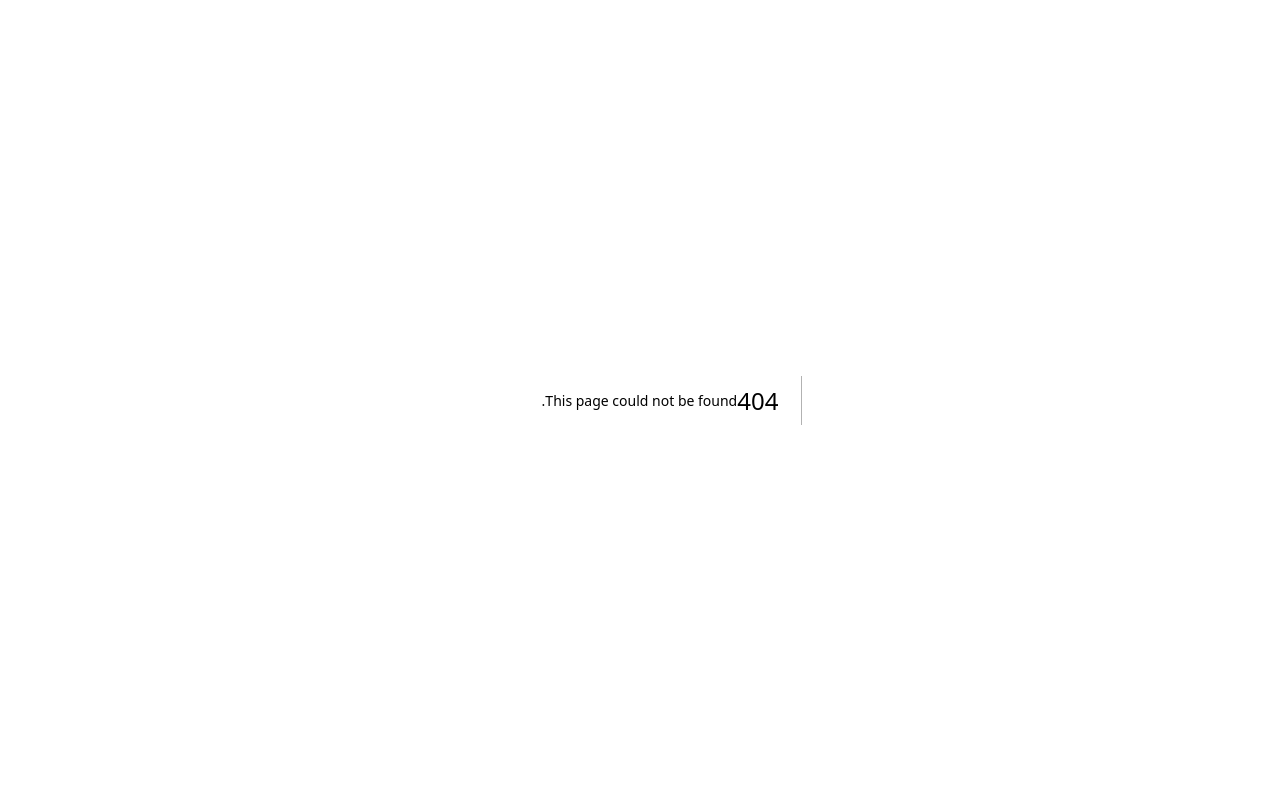
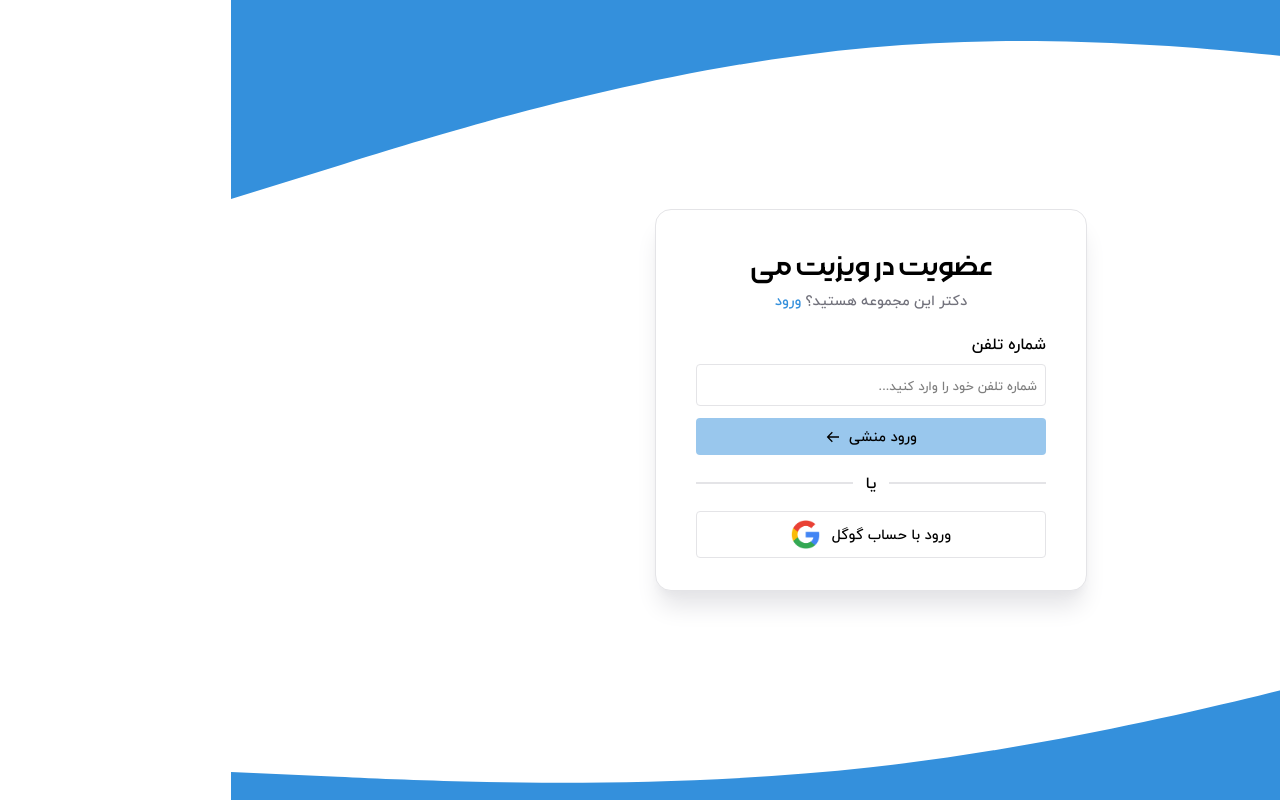
Before and after one commit to MohamadAminPour/visit-me, a Next.js app in the folder frontend/: page /SecrataryLogin in a window 1280 px wide. Before the commit this address had no page. Built offline with nearby package versions, Linux system fonts and the light colour scheme.

Commit message:
chnage DrRegister to SecrataryLogin

```diff
--- a/frontend/src/app/(auth)/DrRegister/page.tsx
+++ b/frontend/src/app/(auth)/SecrataryLogin/page.tsx
@@ -28,7 +28,7 @@
           <div className="text-center w-full">
             <h2 className="text-[2rem] Morabba">عضویت در ویزیت می</h2>
             <p className="text-zinc-500 text-[.9rem]">
-              قبلا ثبت نام کردید؟
+            دکتر این مجموعه هستید؟
               <Link href="/DrLogin" className="text-primary mr-1">
                 ورود
               </Link>
@@ -53,7 +53,7 @@
               />
             </div> */}
             <button className="w-full flex items-center justify-center gap-2 hover:bg-primary hover:text-white bg-primaryLight cursor-pointer py-2 mt-3 rounded-sm duration-300 ">
-              <p className="text-[.9rem]">عضویت دکتر</p>
+              <p className="text-[.9rem]">ورود منشی</p>
               <BiArrowBack className="mt-[.1rem]" />
             </button>
             <div className="flex items-center justify-center gap-3 my-4">
@@ -62,7 +62,7 @@
               <p className="w-full h-[.1rem] bg-zinc-200"></p>
             </div>
             <button className="w-full flex items-center justify-center gap-3 border-1 border-zinc-200 cursor-pointer py-2 hover:bg-zinc-200 mt-3 rounded-sm duration-300 ">
-              <p className="text-[.9rem]">عضویت با حساب گوگل</p>
+              <p className="text-[.9rem]">ورود با حساب گوگل</p>
               <img src="/images/Google.png" alt="" className="w-[1.8rem]" />
             </button>
           </div>
```
